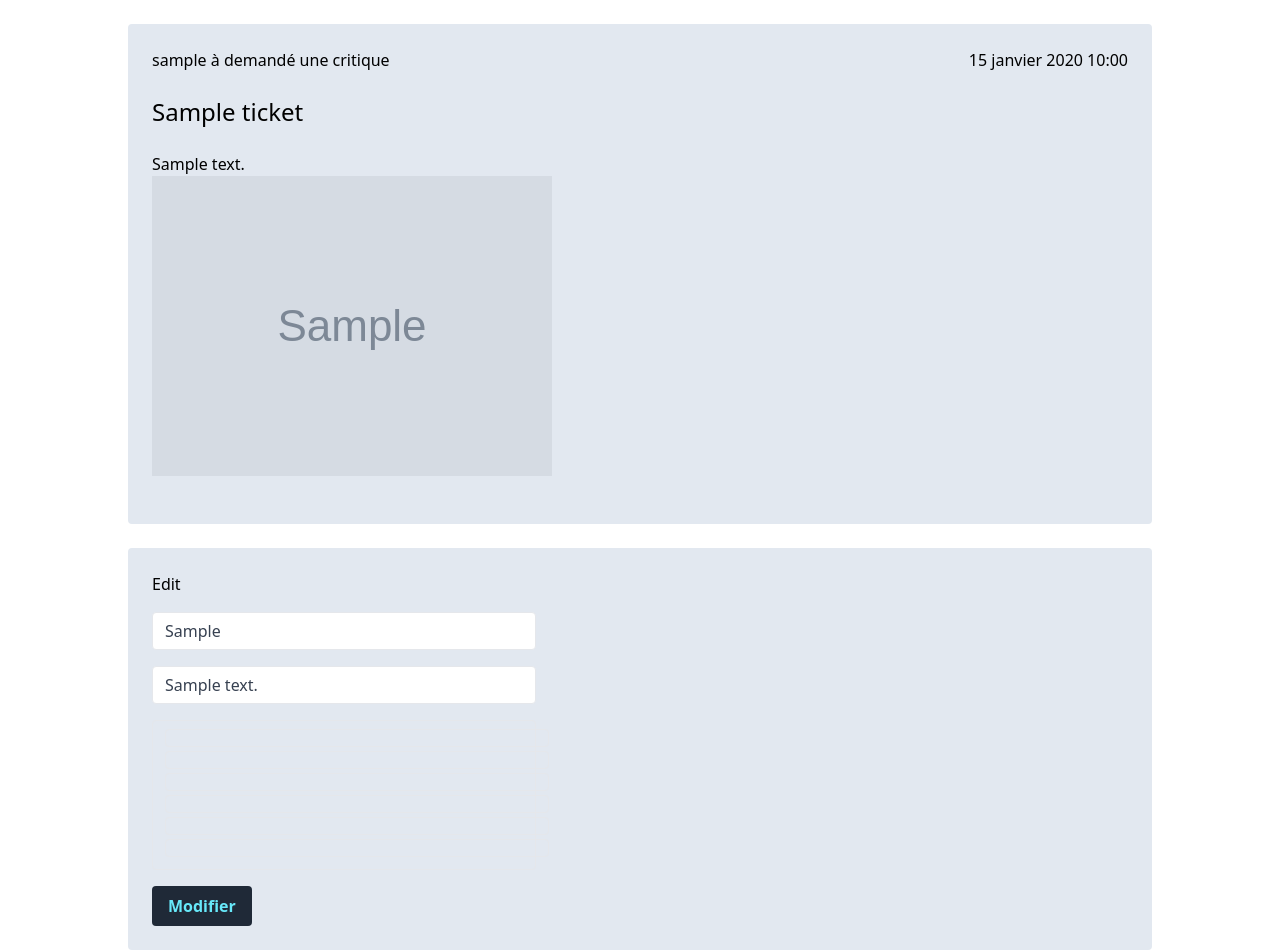
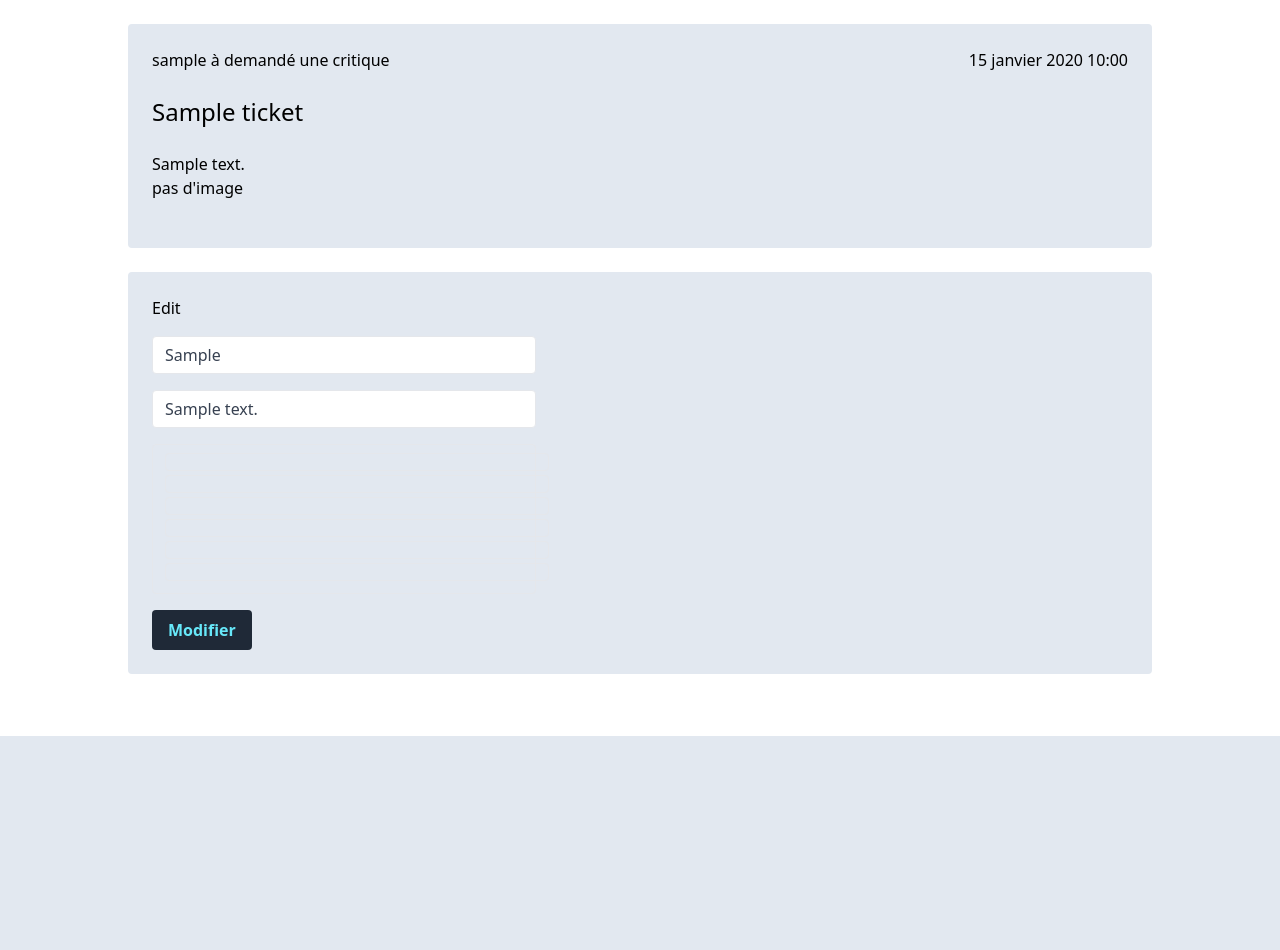
Before and after one commit to CuteSlime/P9_Developpez_une_application_Web_en_utilisant_Django, a Django app: page /review/review/update/1/ in a window 1280 px wide; the page is wider, and only the part inside the window is pictured. Shown: the part 64-1014 px from the top of that part. After the commit the page ends 800 px from the top of that part, so only its background shows below. Run offline with Django 5.2, Linux system fonts and the light colour scheme; a user stored in the database is signed in; tables that the repository leaves empty hold one stand-in row (values such as "Sample post"); grey boxes marked "Sample" are stand-in pictures; some libraries are stand-ins or nearby versions.

Commit message:
update img if empty

```diff
--- a/LITRevu/templates/review/flux.html
+++ b/LITRevu/templates/review/flux.html
@@ -25,7 +25,11 @@
                     </div>
                     <br>
                     <div class="">
-                        <img src="{{ticket.image.url}}" alt="couverture du livre">
+                        {% if ticket.image %}
+                            <img src="{{ticket.image.url}}" alt="couverture du livre" class=" max-h-96">
+                        {% else %}
+                            <p>pas d'image</p>
+                        {% endif %}
                     </div>
                     <br>
                     {% if request.user == ticket.user %}
--- a/LITRevu/templates/review/review_new.html
+++ b/LITRevu/templates/review/review_new.html
@@ -13,7 +13,11 @@
     <h2 class="text-2xl">{{ ticket.title }}</h2>
     <br>
     <p>{{ ticket.description }}</p>
-    <img src="{{ticket.image.url}}" alt="Couverture du livre" class=" max-h-96">
+    {% if ticket.image %}
+        <img src="{{ticket.image.url}}" alt="couverture du livre" class=" max-h-96">
+    {% else %}
+        <p>pas d'image</p>
+    {% endif %}
     <br>
 
 </div>
--- a/LITRevu/templates/review/review_update.html
+++ b/LITRevu/templates/review/review_update.html
@@ -13,7 +13,11 @@
     <h2 class="text-2xl">{{ review.ticket.title }}</h2>
     <br>
     <p>{{ review.ticket.description }}</p>
-    <img src="{{review.ticket.image.url}}" alt="Couverture du livre" class=" max-h-96">
+    {% if ticket.image %}
+        <img src="{{ticket.image.url}}" alt="couverture du livre" class=" max-h-96">
+    {% else %}
+        <p>pas d'image</p>
+    {% endif %}
     <br>
 
 </div>
--- a/LITRevu/templates/review/ticket.html
+++ b/LITRevu/templates/review/ticket.html
@@ -16,7 +16,11 @@
     <h2 class="text-2xl">{{ ticket.title }}</h2>
     <br>
     <p>{{ ticket.description }}</p>
-    <img src="{{ticket.image.url}}" alt="Couverture du livre">
+    {% if ticket.image %}
+        <img src="{{ticket.image.url}}" alt="couverture du livre" class=" max-h-96">
+    {% else %}
+        <p>pas d'image</p>
+    {% endif %}
     <br>
 
     {% if request.user == ticket.user %}
```
